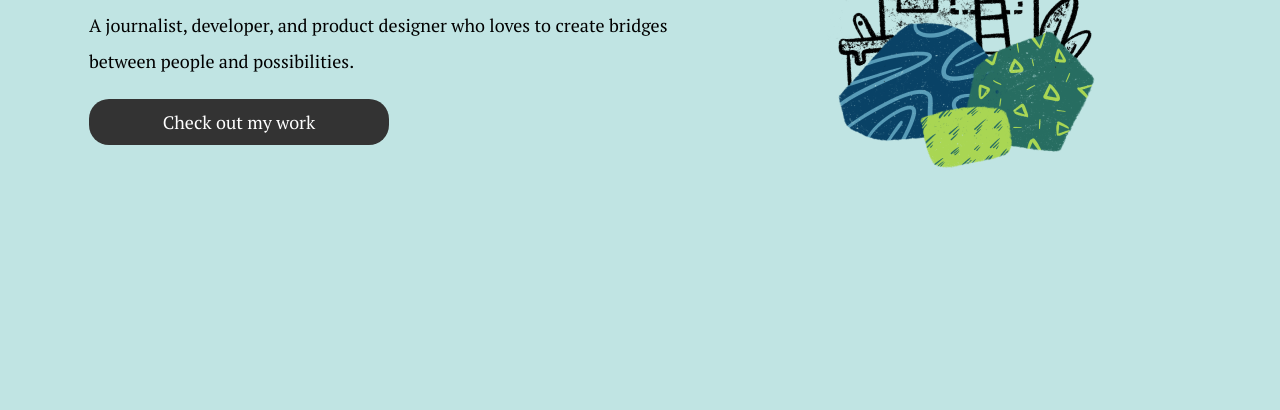
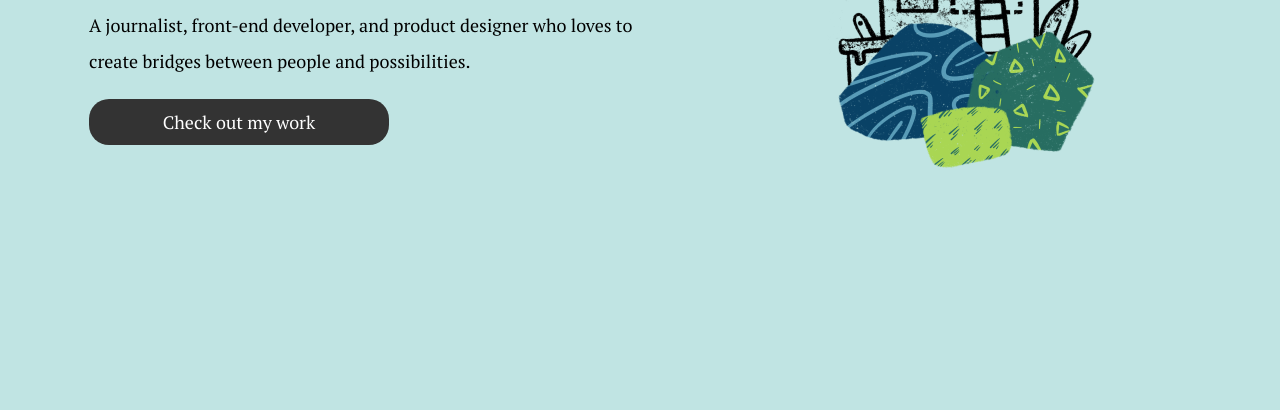
Before and after one commit to Dejesumensaje/dejesumensaje, a plain HTML site: page index.html in a window 1280 px wide. Shown: the part 390-800 px from the top of the page. Drawn offline with nearby package versions, Linux system fonts and the light colour scheme.

Commit message:
Adjust copy

```diff
--- a/index.html
+++ b/index.html
@@ -4,7 +4,7 @@
     <meta charset="UTF-8">
     <meta http-equiv="X-UA-Compatible" content="IE=edge">
     <meta name="viewport" content="width=device-width, initial-scale=1.0">
-    <title>William Montoya - UX designer and developer</title>
+    <title>William Montoya - UX and product designer</title>
     <meta name="description" content="Hi, I'm William Montoya. A journalist, developer, and product designer who loves to create bridges between people and possibilities.">
     <link rel="stylesheet" href="https://cdnjs.cloudflare.com/ajax/libs/meyer-reset/2.0/reset.css">
     <link rel="preconnect" href="https://fonts.gstatic.com">
@@ -58,7 +58,7 @@
 
             <div class="text-hero">
                 <h1>Hi, I'm William Montoya.</h1>
-                <p>A journalist, developer, and product designer who loves to create bridges between people and possibilities.</p>
+                <p>A journalist, front-end developer, and product designer who loves to create bridges between people and possibilities.</p>
                 <a href="#my-work" class="button-cta">Check out my work</a>
             </div>
 
```
